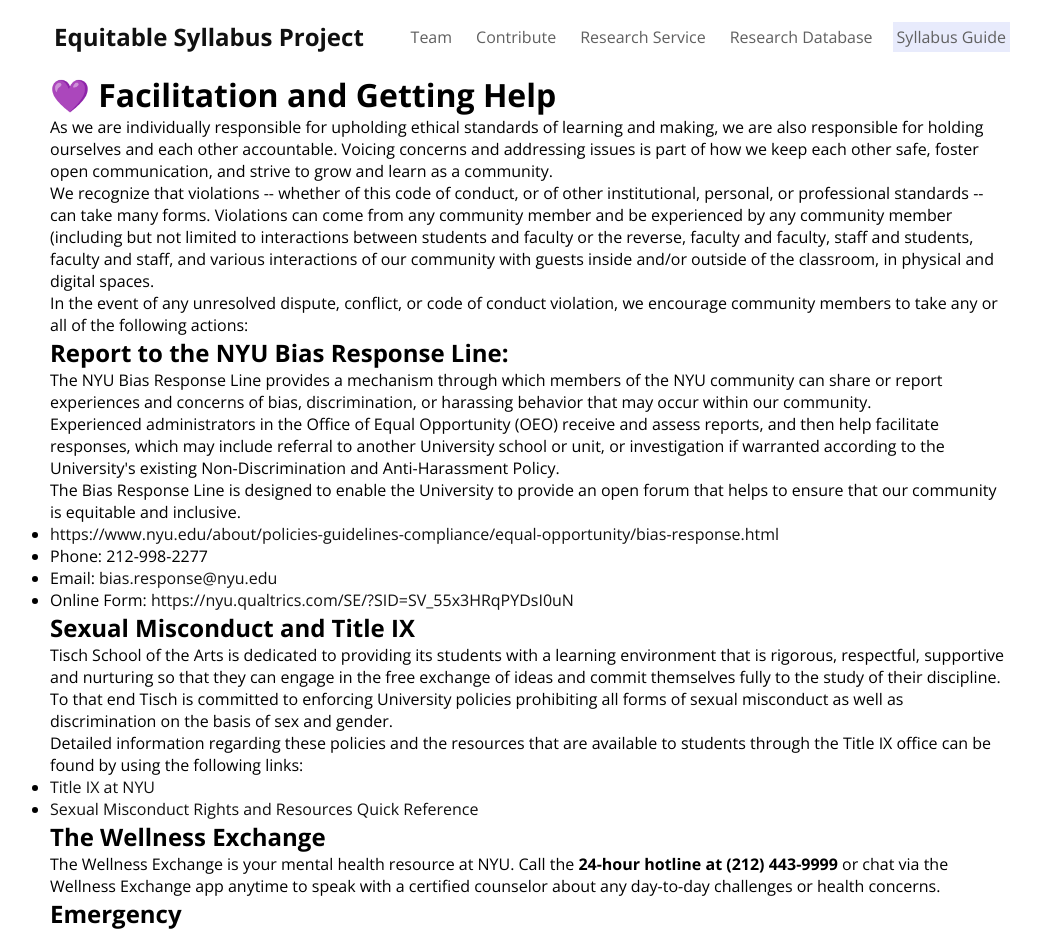
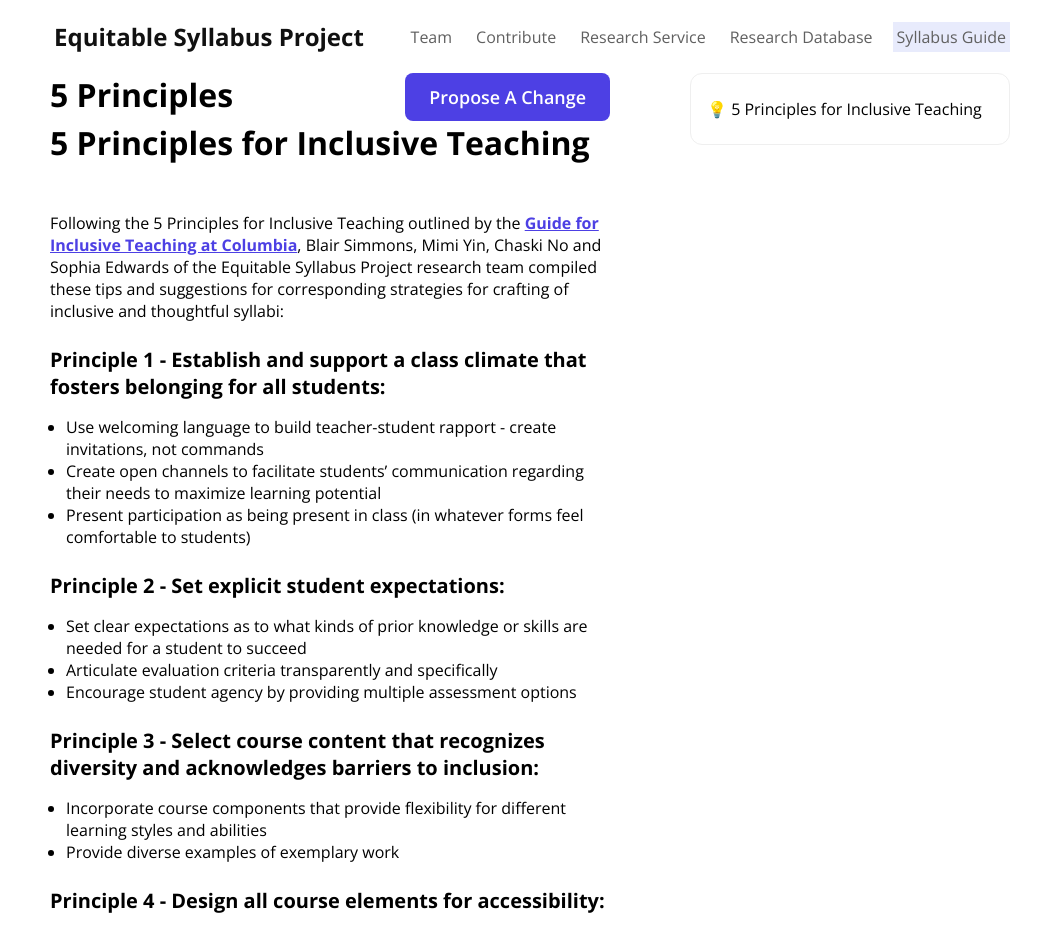
Before and after one commit to jnahan/equitable-syllabus-project, a React (Create React App) app: page /syllabus-guide in a window 1280 px wide. Shown: the top 932 px of the page, without its empty margins (110-1151 px from the left). Built offline with nearby package versions, Linux system fonts and the light colour scheme.

Commit message:
syllabus guide basic styling

```diff
--- a/src/index.css
+++ b/src/index.css
@@ -672,7 +672,42 @@
   border-radius: 12px;
   margin-bottom: 16px;
 }
+.md a{
+  font-weight: 700;
+  text-decoration: underline;
+  color: var(--accent);
+}
 
-/* .md h2{
-  margin-bottom: 32px;
-} */
+.md h3{
+  font-size: var(--heading-5);
+  margin-bottom: 16px;
+  margin-top: 24px;
+}
+
+.md li{
+  margin-left: 16px;
+}
+
+.headline{
+  display: flex;
+  justify-content: space-between;
+}
+
+.md h1{
+  margin-bottom: 48px;
+}
+
+#test{
+  background-color: red;
+}
+.sg-content{
+  display: flex;
+  flex-direction: row;
+  gap: 80px;
+}
+.toc{
+  padding: 24px 16px;
+  border: 1px solid var(--grey--light);
+  border-radius: 12px;
+  min-width: 320px;
+}
--- a/src/markdown/markdown.md
+++ b/src/markdown/markdown.md
@@ -1,43 +1,147 @@
-# 💜 Facilitation and Getting Help
+#5 Principles for Inclusive Teaching
 
-As we are individually responsible for upholding ethical standards of learning and making, we are also responsible for holding ourselves and each other accountable. Voicing concerns and addressing issues is part of how we keep each other safe, foster open communication, and strive to grow and learn as a community.
+Following the 5 Principles for Inclusive Teaching outlined by the [Guide for Inclusive Teaching at Columbia](https://drive.google.com/file/d/17cqlVGVS_1KDH9O4ZgVy-NoH8sq5w96f/view?usp=sharing), Blair Simmons, Mimi Yin, Chaski No and Sophia Edwards of the Equitable Syllabus Project research team compiled these tips and suggestions for corresponding strategies for crafting of inclusive and thoughtful syllabi:
 
-We recognize that violations -- whether of this code of conduct, or of other institutional, personal, or professional standards -- can take many forms. Violations can come from any community member and be experienced by any community member (including but not limited to interactions between students and faculty or the reverse, faculty and faculty, staff and students, faculty and staff, and various interactions of our community with guests inside and/or outside of the classroom, in physical and digital spaces.
+###Principle 1 - Establish and support a class climate that fosters belonging for all students:**
 
-In the event of any unresolved dispute, conflict, or code of conduct violation, we encourage community members to take any or all of the following actions:
+* Use welcoming language to build teacher-student rapport -  create invitations, not commands
+* Create open channels to facilitate students’ communication regarding their needs to maximize learning potential
+* Present participation as being present in class (in whatever forms feel comfortable to students)
 
-## Report to the NYU Bias Response Line:
-The NYU Bias Response Line provides a mechanism through which members of the NYU community can share or report experiences and concerns of bias, discrimination, or harassing behavior that may occur within our community.
+###Principle 2 - Set explicit student expectations:**
 
-Experienced administrators in the Office of Equal Opportunity (OEO) receive and assess reports, and then help facilitate responses, which may include referral to another University school or unit, or investigation if warranted according to the University's existing Non-Discrimination and Anti-Harassment Policy.
+* Set clear expectations as to what kinds of prior knowledge or skills are needed for a student to succeed
+* Articulate evaluation criteria transparently and specifically
+* Encourage student agency by providing multiple assessment options
 
-The Bias Response Line is designed to enable the University to provide an open forum that helps to ensure that our community is equitable and inclusive.
+###Principle 3 - Select course content that recognizes diversity and acknowledges barriers to inclusion:**
 
-- [https://www.nyu.edu/about/policies-guidelines-compliance/equal-opportunity/bias-response.html](https://www.nyu.edu/about/policies-guidelines-compliance/equal-opportunity/bias-response.html)
-- Phone: 212-998-2277
-- Email: [bias.response@nyu.edu](mailto:bias.response@nyu.edu)
-- Online Form: [https://nyu.qualtrics.com/SE/?SID=SV_55x3HRqPYDsI0uN](https://nyu.qualtrics.com/SE/?SID=SV_55x3HRqPYDsI0uN)
+* Incorporate course components that provide flexibility for different learning styles and abilities
+* Provide diverse examples of exemplary work
 
-## Sexual Misconduct and Title IX
+###Principle 4 - Design all course elements for accessibility:**
 
-Tisch School of the Arts is dedicated to providing its students with a learning environment that is rigorous, respectful, supportive and nurturing so that they can engage in the free exchange of ideas and commit themselves fully to the study of their discipline. To that end Tisch is committed to enforcing University policies prohibiting all forms of sexual misconduct as well as discrimination on the basis of sex and gender.
+* Make course materials easily accessible (i.e. not behind paywalls or requiring students to go through multiple hoops to access the content)
+* Provide supportive scaffolding for students by emphasizing process and outlining steps to take towards achieving the goals defined by the syllabus
+* Offer consistent and timely goal-oriented feedback
 
-Detailed information regarding these policies and the resources that are available to students through the Title IX office can be found by using the following links:
-- [Title IX at NYU](https://www.nyu.edu/about/policies-guidelines-compliance/equal-opportunity/title9.html)
-- [Sexual Misconduct Rights and Resources Quick Reference](https://www.nyu.edu/content/dam/nyu/equalOpp/documents/Quick%20Ref%20-%20Rights%20and%20Resources%20-%20Responding%20to%20Sexual%20Misconduct%20v.20170417.pdf)
+###Principle 5 - Reflect on one’s beliefs about teaching to maximize self-awareness and commitment to inclusion:**
 
-## The Wellness Exchange
+* Emphasize the importance of collaboration between teachers and students in creating a healthy learning environment
+* Acknowledge that students bring different styles and methods of understanding into the classroom
 
-The Wellness Exchange is your mental health resource at NYU. Call the **24-hour hotline at (212) 443-9999** or chat via the Wellness Exchange app anytime to speak with a certified counselor about any day-to-day challenges or health concerns.
+#Sample Statements
 
-## Emergency
+###Diverse Perspectives and Learning Modes
 
-Please call 911 directly to report criminal activity (e.g. physical assault, sexual assault, theft), or to report a dangerous physical situation (e.g. fire, serious injury, fear that someone will hurt themselves or someone else).
+_Your success in this class is important to me. We all learn differently and require different kinds of accommodations. If there are aspects of this course that prevent you from learning or exclude you in any way, I invite you to communicate this with me. Together we’ll develop strategies to meet both your needs and the requirements of the course._
 
-## Reach out to ITP / IMA Equitable Working Group
-Our community members can also reach out to staff members of the Equitable Working Group:
-- Luisa Pereira, David Rios, Matt Romein, Sarah Rothberg, Dan Shiffman, Blair Simmons
+###Participation
 
-Any of the group members can be reached individually by email, or collectively at: equitable@itp.nyu.edu
+_I am committed to facilitating the fullest possible participation of all my students. Acknowledging that being present is a form of participation in itself, and that engaged listening is not a passive form of participation either, I welcome my students to communicate with me what kinds of engagement are best for them so I can take that into account. I will provide clear expectations and examples around participation to help ensure everyone’s voice has a place in this space.  _
 
-**NOTE: Reaching out to ITP / IMA Equitable Working Group is not a replacement for university’s bias response system and community members should whenever possible make use of the university-wide services**
+_Examples of modes of participation can look like: asking questions, going to office hours, sending and reading emails, class group discussion, arriving on time, going to class, taking notes, listening to peers, submitting responses to a form (anonymous or not), following instructions, active listening, etc._
+
+###Open Office Hours
+
+_You all enter this classroom with different sets of skills. In virtue of this fact, I open my office to you as an extension of the classroom. I am available for you during that time and if you can’t make it to the scheduled times, you are welcome to make an appointment with me at any time. There’s no incorrect way to approach office hours, and they can be as formal or informal as you would like. In this class, we will not shy away from difficult conversations and work closely together to cultivate a space of openness and mutual support. I welcome you to contact me outside of class and office hours. You may email me, call me, or schedule an appointment._
+
+###Extensions
+
+_An assignment extension may be granted upon request. If you request an extension, your grade will not be affected. However, if you do not request an extension, the grading rules above apply. _
+
+###Communication
+
+_You must check your email (or other stated class form of communication) for important updates about class._
+
+###Incompletes
+
+_Incomplete grades may only be given to students who have completed more than half of the class assignments. Incomplete grades are given at the discretion of the professor since managing incomplete grades is often additional uncompensated labor for the instructor._
+
+###Attendance
+
+_X=_
+
+
+    _Undergraduate:_
+
+
+        _4 unit - 14 week classes that meet twice a week: 4 absences_
+
+
+        _4 unit - 14 week classes that meet once a week: 2 absences_
+
+
+        _2 unit - 7 week classes that meet twice a week: 2 absences_
+
+
+        _2 unit - 7 week classes that meet once a week: 1 absences_
+
+
+        _1 unit - ______________________________: 0 absences_
+
+
+    _Graduate:_
+
+
+    _	4 unit - 14 week classes that meet once a week: 2 absences_
+
+
+        _2 unit - 7 week classes that meet twice a week: 2 absences_
+
+
+        _2 unit - 7 week classes that meet once a week: 1 absences_
+
+
+        _1 unit - ______________________________: 0 absences_
+
+_There are no excused absences and unexcused absences. There are only absences. You can have X amount of absences without your grade being affected. A passing grade requires at least 50% attendance. 2 late arrivals (more than 10 minutes after start time) will count as 1 absence. _
+
+**_Undergrad only: For example, X absences will result in your highest possible grade being a B instead of an A. _**
+
+**_Optional makeup work statement: While there is no distinction in this course between excused and unexcused absences, you may inquire with me about makeup work if you have more than X absences. Makeup work may be content you can consume, having a conversation with someone in class, additional office hours, writing a paper or an additional project. Not all course content can be made up. Please clarify with your instructor._**
+
+
+#Required Syllabus Statements
+
+
+### **Statement of Academic Integrity**
+
+Plagiarism is presenting someone else’s work as though it were your own. More specifically, plagiarism is to present as your own: A sequence of words quoted without quotation marks from another writer or a paraphrased passage from another writer’s work or facts, ideas or images composed by someone else.
+
+Collaboration is highly valued and often necessary to produce great work. Students build their own work on that of other people and giving credit to the creator of the work you are incorporating into your own work is an act of integrity. Plagiarism, on the other hand, is a form of fraud. Proper acknowledgment and correct citation constitute the difference.
+
+[Link to the Tisch Student Handbook ](https://tisch.nyu.edu/student-affairs/important-resources/tisch-policies-and-handbooks)
+
+[Link to Suggested Practices for Syllabus Accessibility Statements ](https://docs.google.com/document/d/1RgmYE1-OQYBfMsArLuN6VJa1rIKMVMLE/edit#)
+
+
+### **Statement on Accessibility**
+
+It’s crucial for our community to create and uphold learning environments that empower students of all abilities. We are committed to create an environment that enables open dialogue about the various temporary and long term needs of students and participants for their academic success. We encourage all students and participants to discuss with faculty and staff possible accommodations that would best support their learning.  Students may also contact the Moses Center for Student Accessibility (212-998-4980) for resources and support.
+
+[Link to the Moses Center for Student Accessibility ](https://www.nyu.edu/students/communities-and-groups/student-accessibility.html))
+
+
+### **Statement on Counseling and Wellness**
+
+Your health and safety are a priority at NYU. Emphasizing the importance of the wellness of each individual within our community, students are encouraged to utilize the resources and support services available to them 24 hours a day, 7 days a week via the NYU Wellness Exchange Hotline at 212-443-9999. Additional support is available over email at [wellness.exchange@nyu.edu](mailto:wellness.exchange@nyu.edu) and within the NYU Wellness Exchange app.
+
+[Link to the NYU Counseling and Wellness Center](https://www.nyu.edu/students/health-and-wellness/services/counseling-services.html)
+
+
+### **Statement on Use of Electronic Devices**
+
+Laptops and other electronic devices are essential tools for learning and interaction in classrooms. However, they can create distractions that hinder students' ability to actively participate and engage. Please be mindful of the ways in which these devices can affect the learning environment.
+
+
+### **Statement on Title IX**
+
+Tisch School of the Arts is dedicated to providing its students with a learning environment that is rigorous, respectful, supportive and nurturing so that they can engage in the free exchange of ideas and commit themselves fully to the study of their discipline. To that end, Tisch is committed to enforcing University policies prohibiting all forms of sexual misconduct as well as discrimination on the basis of sex and gender. Detailed information regarding these policies and the resources that are available to students through the Title IX office can be found by using the following link:
+
+[Link to the NYU Title IX Office ](https://www.nyu.edu/about/policies-guidelines-compliance/equal-opportunity/title9.html)
+
+
+### **Statement of Principle**
+
+Teachers and students work together to create a supportive learning environment. The educational experience in the classroom is one that is enhanced by integrating varying perspectives and learning modes brought by students.
--- a/src/pages/SyllabusGuide/SyllabusGuide.jsx
+++ b/src/pages/SyllabusGuide/SyllabusGuide.jsx
@@ -1,6 +1,7 @@
 import React from 'react'
 import { useEffect, useState } from "react"
 import Markdown from 'markdown-to-jsx'
+import TableOfContents from './TableOfContents';
 
 function SyllabusGuide() {
   const [postContent, setPostContent] = useState("");
@@ -17,10 +18,21 @@
   }, []);
 
   return (
-    <div className='section'>
-      <Markdown className='md'>{postContent}</Markdown>
+    <div className='section sg-content'>
+      <div className="sg-left">
+        <div className="headline">
+          <h1>5 Principles</h1>
+          <button className="primary-bttn">Propose A Change</button>
+        </div>
+        <Markdown className='md'>{postContent}</Markdown>
+      </div>
+      <div className="sg-right">
+        <TableOfContents />
+      </div>
     </div>
   )
+
+
 }
 
 export default SyllabusGuide
--- /dev/null
+++ b/src/pages/SyllabusGuide/TableOfContents.jsx
@@ -0,0 +1,11 @@
+import React from 'react'
+
+function TableOfContents() {
+  return (
+    <div className='toc'>
+      <p>💡 5 Principles for Inclusive Teaching</p>
+    </div>
+  )
+}
+
+export default TableOfContents
```
